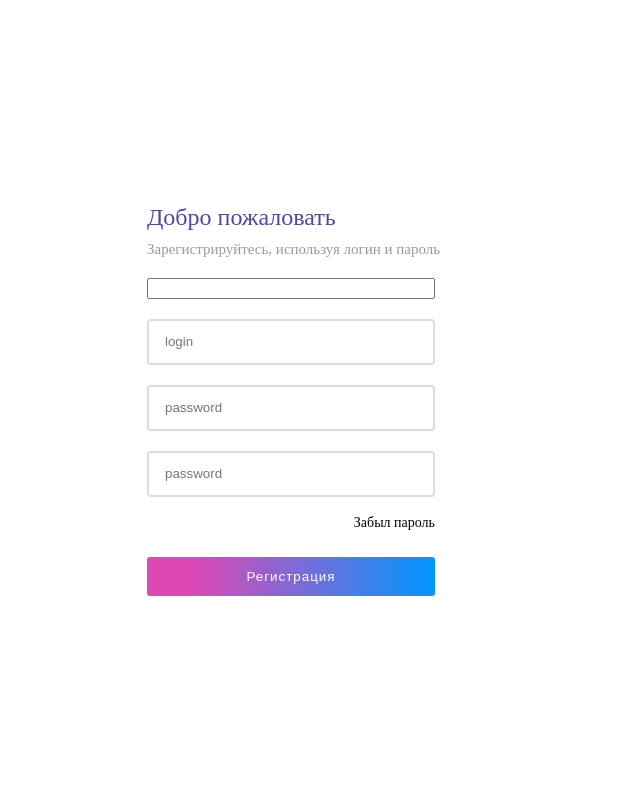
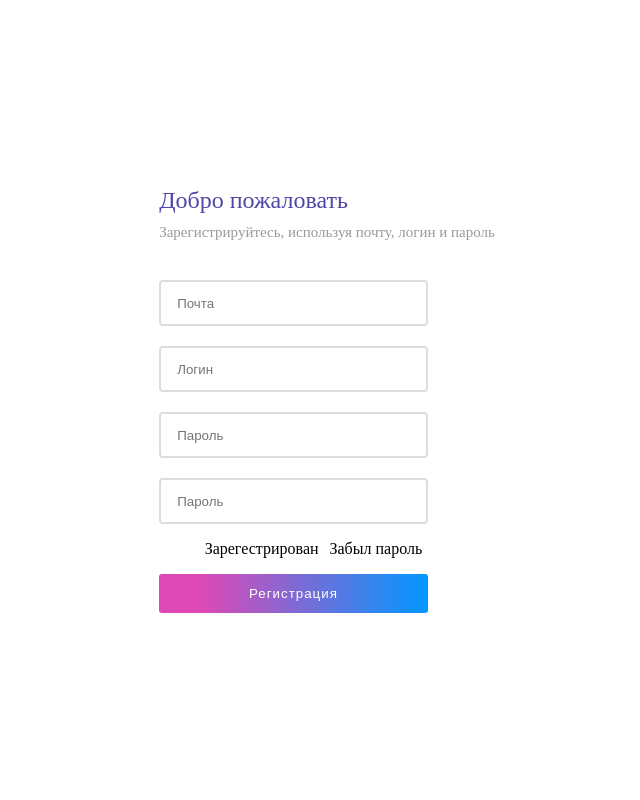
Before and after one commit to Materacl/visual-organizational-structure, a Flask app: template visual_organizational_structure/templates/register.jinja2 in a window 1280 px wide. Shown: the whole page, without its empty margins (313-953 px from the left). Run offline with Flask 3, Linux system fonts and the light colour scheme; the template is opened without the code that fills it, so the values that code supplies are empty.

Commit message:
исправил форму регистрации и логин

```diff
--- a/visual_organizational_structure/static/css/style.css
+++ b/visual_organizational_structure/static/css/style.css
@@ -525,6 +525,7 @@ article>span:hover {
   font-family: 'Rubik', sans-serif;
 }
 
+/*animation
 .animation {
   animation-name: move;
   animation-duration: .4s;
@@ -583,6 +584,8 @@ article>span:hover {
   }
 }
 
+*/
+
 /*alerts style*/
 
 .alert {
@@ -635,3 +638,22 @@ article>span:hover {
   border: 1px solid #EDD;
   color: #A66;
 }
+
+
+
+
+/*change password*/
+
+.login-change{
+  display: flex;
+  flex-direction: row;
+  justify-content: space-around;
+  list-style-type: none;
+  font-family: 'Rubik';
+  font-size: 16px;
+  margin-bottom: -10px;
+}
+
+.text-black{
+  color: black;
+}
--- a/visual_organizational_structure/templates/register.jinja2
+++ b/visual_organizational_structure/templates/register.jinja2
@@ -1,5 +1,6 @@
 <!DOCTYPE html>
 <html lang="en">
+
 <head>
     <meta charset="UTF-8">
     <title>Title</title>
@@ -24,20 +25,28 @@
         <div class="container">
             <div class="left">
                 <div class="header">
-                    <h2 class="animation a1">Добро пожаловать</h2>
-                    <h4 class="animation a2">Зарегистрируйтесь, используя логин и пароль</h4>
+                    <h2>Добро пожаловать</h2>
+                    <h4>Зарегистрируйтесь, используя почту, логин и пароль</h4>
                 </div>
                 <div class="form">
-                    <input type="email" name='email'>
-                    <input type="login" name='login' class="form-field animation a3" placeholder="login">
-                    <input type="password" name='password' class="form-field animation a4" placeholder="password">
-                    <input type="password" name='password2' class="form-field animation a4" placeholder="password">
-                    <p class="animation a5"><a href="#">Забыл пароль</a></p>
-                    <button class="animation a6" type="submit" value="login">Регистрация</button>
+                    <input type="email" name='email' class="form-field" placeholder="Почта">
+                    <input type="login" name='login' class="form-field" placeholder="Логин">
+                    <input type="password" name='password' class="form-field" placeholder="Пароль">
+                    <input type="password" name='password2' class="form-field" placeholder="Пароль">
+                    <nav>
+                        <ul class = 'login-change'>
+                            <li><a href="/login" class = "text-black">Зарегестрирован</a></li>
+                            <li><a href="#" class = "text-black">Забыл пароль</a></p></li>
+                        </ul>
+
+                    </nav>
+
+                    <button type="submit" value="login">Регистрация</button>
                 </div>
             </div>
             <div class="right"></div>
         </div>
     </form>
 </body>
+
 </html>
```
Also changed, not shown: visual_organizational_structure/templates/login.jinja2 (+13 -6 lines).
